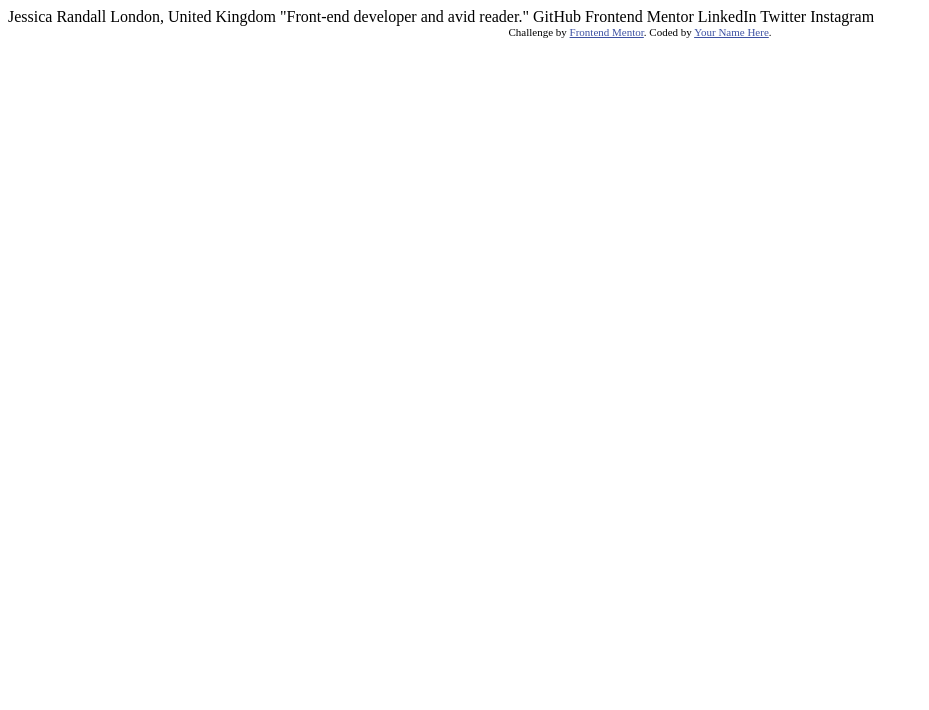
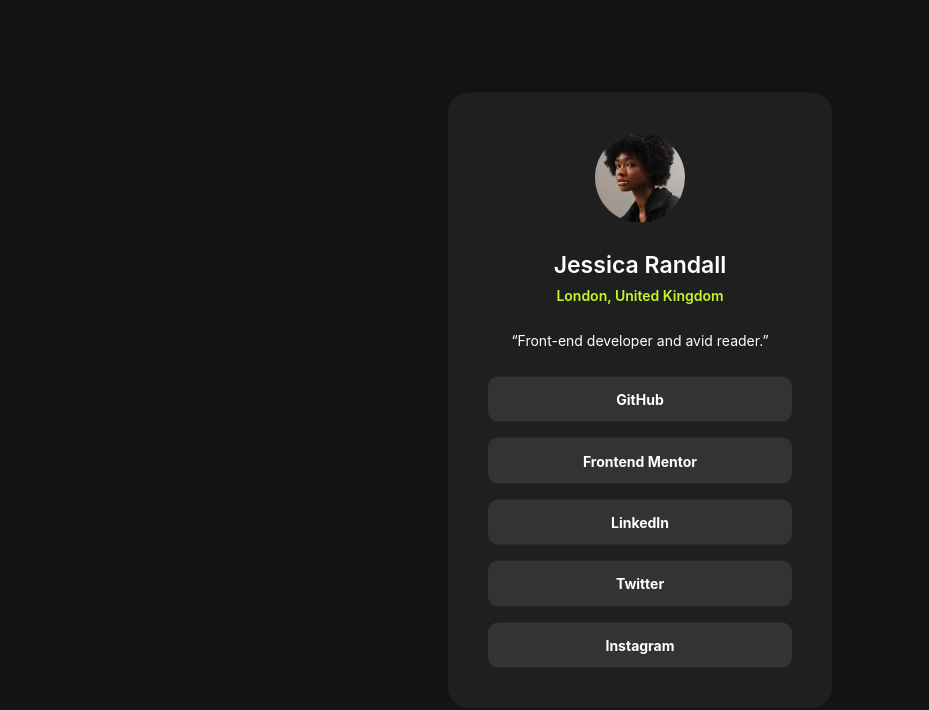
Before and after one commit to trevorcj/frontend-mentor-social-links-profile, a plain HTML site: page index.html in a window 1280 px wide. Shown: the whole page, without its empty margins (0-929 px from the left). Drawn offline with Linux system fonts and the light colour scheme.

Commit message:
Modified files

```diff
--- a/index.html
+++ b/index.html
@@ -1,34 +1,41 @@
 <!DOCTYPE html>
 <html lang="en">
   <head>
-  <meta charset="UTF-8">
-  <meta name="viewport" content="width=device-width, initial-scale=1.0"> <!-- displays site properly based on user's device -->
-
-  <link rel="icon" type="image/png" sizes="32x32" href="./assets/images/favicon-32x32.png">
-
+    <meta charset="UTF-8" />
+    <meta name="viewport" content="width=device-width, initial-scale=1.0" />
+    <!-- displays site properly based on user's device -->
+    <link
+      rel="icon"
+      type="image/png"
+      sizes="32x32"
+      href="./assets/images/favicon-32x32.png"
+    />
     <title>Frontend Mentor | Social links profile</title>
-
-  <!-- Feel free to remove these styles or customise in your own stylesheet 👍 -->
-  <style>
-    .attribution { font-size: 11px; text-align: center; }
-    .attribution a { color: hsl(228, 45%, 44%); }
-  </style>
+    <link rel="stylesheet" href="style.css" />
   </head>
   <body>
-
-  Jessica Randall
-  London, United Kingdom
-  "Front-end developer and avid reader."
-
-  GitHub
-  Frontend Mentor
-  LinkedIn
-  Twitter
-  Instagram
-
-  <div class="attribution">
-    Challenge by <a href="https://www.frontendmentor.io?ref=challenge" target="_blank">Frontend Mentor</a>.
-    Coded by <a href="#">Your Name Here</a>.
+    <main class="card">
+      <img
+        src="./assets/images/avatar-jessica.jpeg"
+        width="90px"
+        alt="profile avatar"
+      />
+      <div class="user-info">
+        <h1>Jessica Randall</h1>
+        <p class="location">London, United Kingdom</p>
       </div>
+      <p class="bio">“Front-end developer and avid reader.”</p>
+      <div class="links">
+        <a href="https://github.com/trevorcj" target="_blank">GitHub</a>
+        <a href="https://www.frontendmentor.io/profile/trevorcj" target="_blank"
+          >Frontend Mentor</a
+        >
+        <a href="https://www.linkedin.com/in/trevorcjustus/" target="_blank"
+          >LinkedIn</a
+        >
+        <a href="https://x.com/trevoppa" target="_blank">Twitter</a>
+        <a href="https://instagram.com" target="_blank">Instagram</a>
+      </div>
+    </main>
   </body>
 </html>
--- /dev/null
+++ b/style.css
@@ -0,0 +1,116 @@
+* {
+  margin: 0;
+  padding: 0;
+  box-sizing: border-box;
+}
+
+:root {
+  --green: hsl(75, 94%, 57%);
+  --white: hsl(0, 0%, 100%);
+  --grey-700: hsl(0, 0%, 20%);
+  --grey-800: hsl(0, 0%, 12%);
+  --grey-900: hsl(0, 0%, 8%);
+}
+
+@font-face {
+  font-family: "Inter", sans-serif;
+  src: url("./assets/fonts/static/Inter-Bold.ttf") format("truetype");
+  font-weight: 700;
+  font-style: normal;
+}
+
+@font-face {
+  font-family: "Inter", sans-serif;
+  src: url("./assets/fonts/static/Inter-SemiBold.ttf") format("truetype");
+  font-weight: 600;
+  font-style: normal;
+}
+
+@font-face {
+  font-family: "Inter", sans-serif;
+  src: url("./assets/fonts/static/Inter-Regular.ttf") format("truetype");
+  font-weight: 400;
+  font-style: normal;
+}
+
+body {
+  font-family: "Inter", sans-serif;
+  background-color: var(--grey-900);
+}
+
+.card {
+  position: absolute;
+  top: 50%;
+  left: 50%;
+  transform: translate(-50%, -50%);
+  background-color: var(--grey-800);
+  display: flex;
+  width: 384px;
+  padding: 40px;
+  flex-direction: column;
+  justify-content: center;
+  align-items: center;
+  border-radius: 20px;
+  text-align: center;
+  gap: 28px;
+}
+
+img {
+  border-radius: 50%;
+}
+
+.user-info {
+  display: flex;
+  flex-direction: column;
+  align-items: center;
+  gap: 8px;
+}
+
+h1 {
+  color: var(--white);
+  text-align: center;
+  font-size: 23px;
+  font-style: normal;
+  font-weight: 600;
+}
+
+.location {
+  color: var(--green);
+  text-align: center;
+  font-size: 14px;
+  font-weight: 600;
+}
+
+.bio {
+  color: var(--white);
+  font-size: 14px;
+  font-weight: 400;
+}
+
+.links {
+  display: flex;
+  flex-direction: column;
+  align-items: flex-start;
+  gap: 16px;
+  align-self: stretch;
+}
+
+a {
+  text-decoration: none;
+  display: flex;
+  padding: 14.2px;
+  justify-content: center;
+  align-items: center;
+  align-self: stretch;
+  border-radius: 10px;
+  background: var(--grey-700);
+  color: var(--white);
+  font-size: 14px;
+  font-weight: 700;
+  gap: 10px;
+}
+
+a:hover {
+  background-color: var(--green);
+  color: var(--grey-900);
+}
```
Also changed, not shown: figma-design.png (added), screenshot.png (added), screenshot2.png (added), 2 other files. Lines whose indentation alone changed are shown as unchanged.
